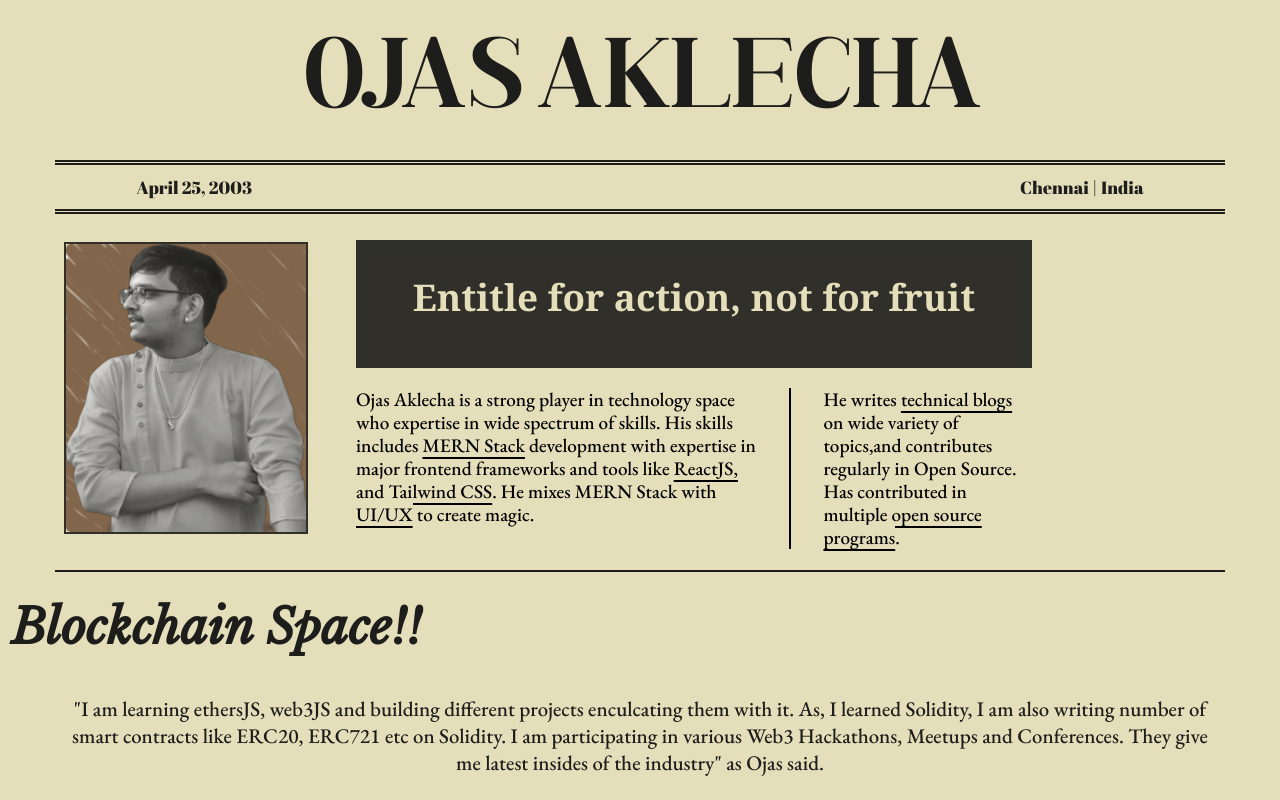
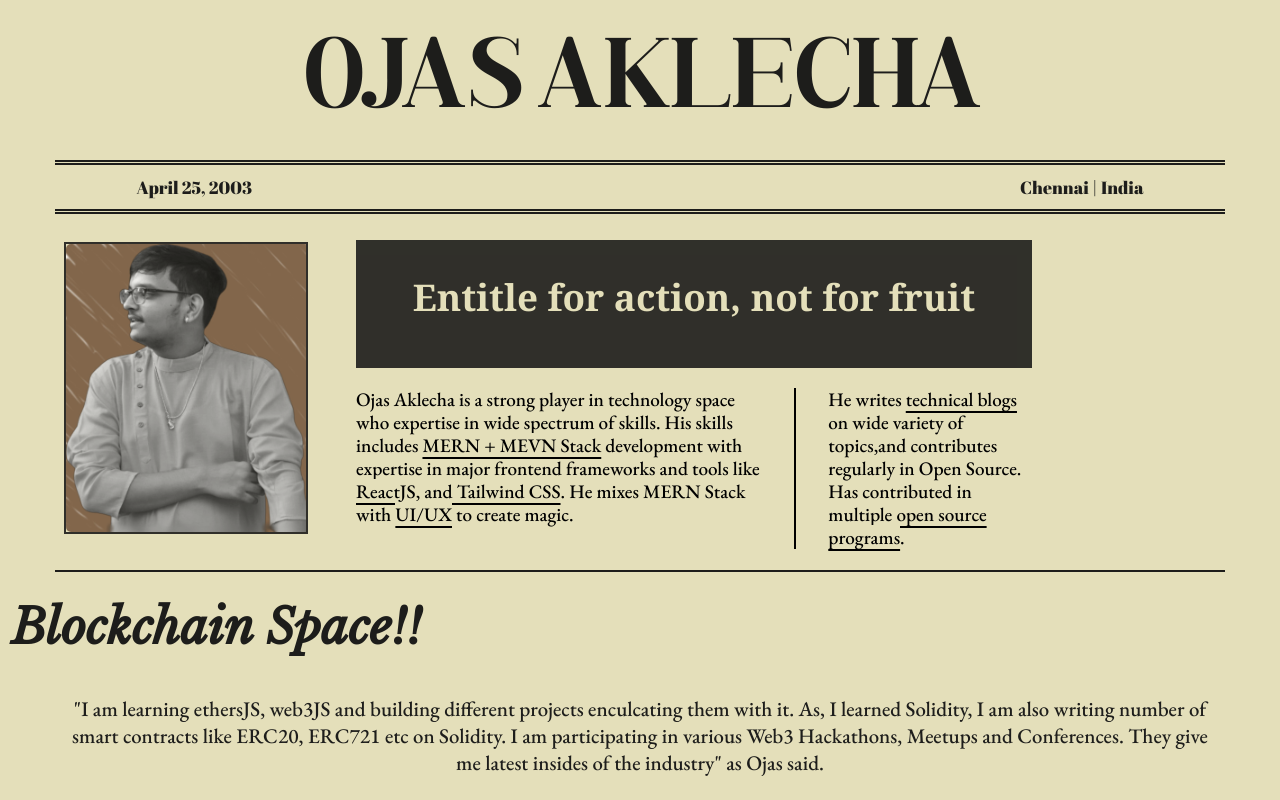
Before and after one commit to ojasaklechayt/Ojas_Aklecha-Paper_Portfolio, a React (Vite) app: page / in a window 1280 px wide. Shown: the top 800 px of the page. Built offline with nearby package versions, Linux system fonts and the light colour scheme; a web font is replaced by a local one.

Commit message:
Update sectionone.tsx

```diff
--- a/src/components/SectionOne/sectionone.tsx
+++ b/src/components/SectionOne/sectionone.tsx
@@ -13,7 +13,7 @@ const Sectionone = () => {
                 <div className="news">
                     <p>
                         Ojas Aklecha is a strong player in technology space who expertise in
-                        wide spectrum of skills. His skills includes <u>MERN Stack</u> development
+                        wide spectrum of skills. His skills includes <u>MERN + MEVN Stack</u> development
                         with expertise in major frontend frameworks and tools like <u>ReactJS,
                         and Tailwind CSS</u>. He mixes MERN Stack with <u>UI/UX</u> to create magic.
                     </p>
```
